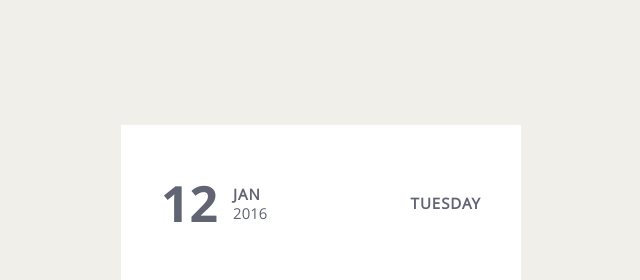
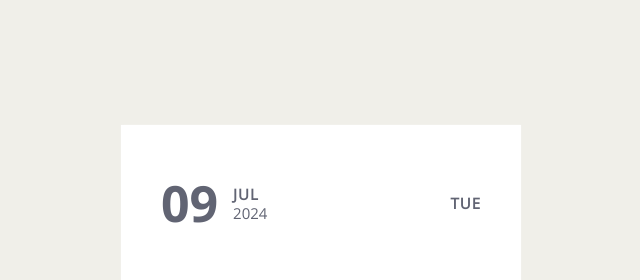
Before and after one commit to gerges15/ToDo-List, a plain HTML site: page index.html in a window 1280 px wide. Shown: the top 280 px of the page, without its empty margins (319-959 px from the left). Drawn offline with Linux system fonts and the light colour scheme.

Commit message:
render Date

```diff
--- a/JavaScript/script.js
+++ b/JavaScript/script.js
@@ -88,6 +88,7 @@ const toDoAppMonthAndYearContainer = document.querySelector(
   '.todoApp-month-year'
 );
 const month = document.querySelector('.month');
+console.log(month.textContent);
 const year = document.querySelector('.year');
 const toDoAppDayString = document.querySelector('.todoApp-day--string');
 const toDoAppBody = document.querySelector('.todoApp__body');
@@ -105,6 +106,7 @@ const completeTaskTab = document.querySelector('.finished-tab');
 class ToDoApp {
   #date = new Date();
   constructor() {
+    this._renderDate();
     this._addClickEventTargetAndCallBackFunction(
       btnCreate,
       this._activeBtnCreate.bind(this)
@@ -135,6 +137,17 @@ class ToDoApp {
       completeTaskTab,
       this._renderCompleteTaskGroup.bind(this)
     );
+  }
+
+  _renderDate() {
+    const [dayString, monthString, dayToDo, yearToDo] = this.#date
+      .toDateString()
+      .split(' ');
+
+    month.textContent = monthString;
+    year.textContent = yearToDo;
+    toDoAppDay.textContent = dayToDo;
+    toDoAppDayString.textContent = dayString;
   }
 
   _addClickEventTargetAndCallBackFunction(target, callBackFunction) {
--- a/index.html
+++ b/index.html
@@ -20,7 +20,7 @@
               <div class="year">2016</div>
             </div>
           </div>
-          <div class="todoApp-day--string">tuesday</div>
+          <div class="todoApp-day--string">monday</div>
         </div>
         <div class="todoApp__body">
           <ul class="task__list">
```
